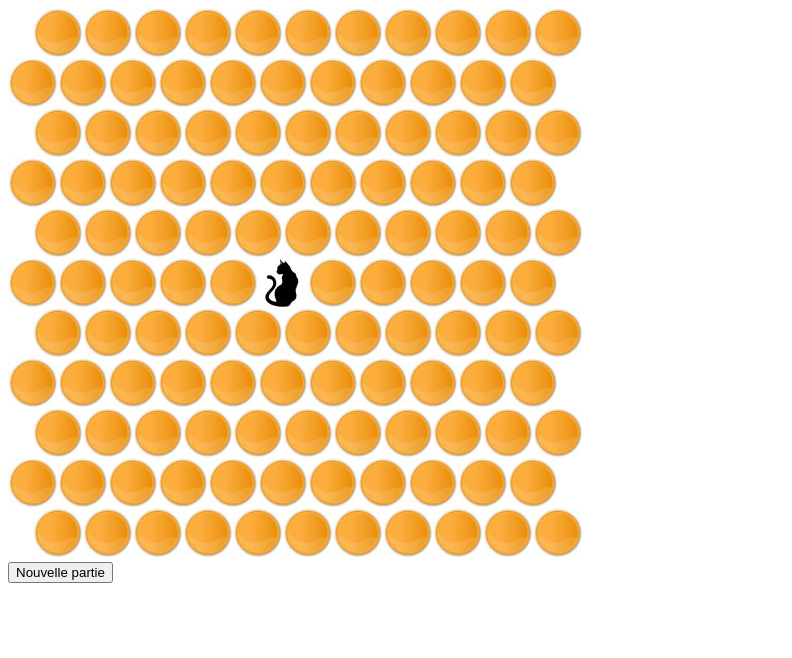
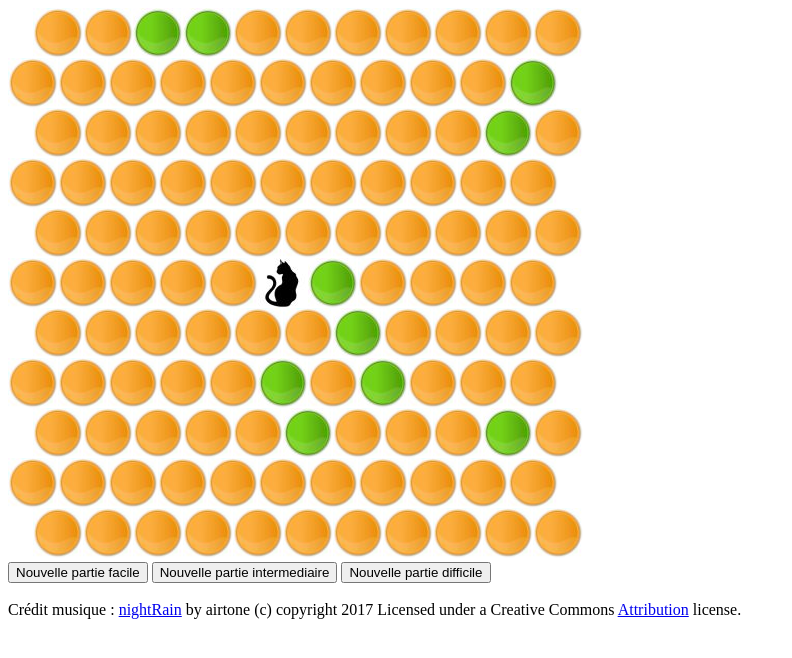
Before and after one commit to Louis-Saglio/Jeu_video, a plain HTML site: page Version2/index.html in a window 1280 px wide. Shown: the whole page, without its empty margins (0-792 px from the left). Drawn offline with Linux system fonts and the light colour scheme.

Commit message:
Ajout d'un choix de difficulté Désactivation du mode debug

```diff
--- a/Version2/dev.js
+++ b/Version2/dev.js
@@ -360,12 +360,12 @@ window.onload = function () {
 
         check_victory_or_deafet(){
             if (this.directions[this.dir_retenue] === 0){
-                console.log("victoire");
-                //this.pere.manager.victory();
+                //console.log("victoire");
+                this.pere.manager.victory();
             }
             if(this.pere.chat.is_border()){
-                console.log("défaite");
-                //this.pere.manager.game_over();
+                //console.log("défaite");
+                this.pere.manager.game_over();
             }
         }
 
@@ -389,11 +389,11 @@ window.onload = function () {
             this.analyse();
             this.pere.move_chat(this.dir_retenue);
             this.check_victory_or_deafet();
-            console.log(this.directions[this.dir_retenue]);
-            this.analyse();
-            for (var dir in this.directions){
-                this.pere.chat.find_case_by_dir(dir).print_in(arrondir(this.directions[dir]));
-            }
+            //console.log(this.directions[this.dir_retenue]);
+            // this.analyse();
+            // for (var dir in this.directions){
+            //     this.pere.chat.find_case_by_dir(dir).print_in(arrondir(this.directions[dir]));
+            // }
         }
     }
 
@@ -403,17 +403,37 @@ window.onload = function () {
         constructor(){
             this.canvas = document.getElementById("canvas");
             this.context = this.canvas.getContext("2d");
-            this.new_game = document.getElementById("new_game");
+            this.facile = document.getElementById("facile");
+            this.intermediaire = document.getElementById("intermediaire");
+            this.difficile = document.getElementById("difficile");
+            this.difficulte = 10;
             var self = this;
-            this.new_game.onclick = function () { self.play() };
+            this.facile.onclick = function () {
+                self.difficulte = 10;
+                self.play();
+            };
+            this.intermediaire.onclick = function () {
+                self.difficulte = 5;
+                self.play();
+            };
+            this.difficile.onclick = function () {
+                self.difficulte = 0;
+                self.play();
+            };
         }
 
         play(){
             var self = this;
-            var player = document.getElementById("jeu");
-            player.play();
+            var musique = document.getElementById("jeu");
+            musique.play();
             self.continue_game = true;
             self.plateau = new Plateau(this);
+            for (var i=0; i<self.difficulte; i++){
+                var a = Math.round(Math.random() * 10);
+                var b = Math.round(Math.random() * 10);
+                if (a !== 5 || b !== 5) { self.plateau.plateau[a][b].set_etat("plein") }
+                else { ( i-= 1) }
+            }
             self.ia = new IA(this.plateau);
             self.canvas.onclick = function (event) {
                 var x = event.clientX;
--- a/Version2/index.html
+++ b/Version2/index.html
@@ -7,8 +7,16 @@
     </head>
     <body>
         <canvas id="canvas" width="600" height="550"></canvas>
-        <div><button id="new_game">Nouvelle partie</button></div>
+        <div>
+            <button id="facile">Nouvelle partie facile</button>
+            <button id="intermediaire">Nouvelle partie intermediaire</button>
+            <button id="difficile">Nouvelle partie difficile</button>
+        </div>
+        <br>
         <audio id="jeu" src="musiques/airtone_-_nightRain.mp3"></audio>
-        <!--<div class="attribution-block"><a href="http://dig.ccmixter.org/files/airtone/55887">nightRain</a> by airtone (c) copyright 2017 Licensed under a Creative Commons <a href="http://creativecommons.org/licenses/by/2.5/">Attribution</a> license. </div>-->
+        <div class="attribution-block">
+            Crédit musique : <a href="http://dig.ccmixter.org/files/airtone/55887">nightRain</a>
+            by airtone (c) copyright 2017 Licensed under a Creative Commons <a href="http://creativecommons.org/licenses/by/2.5/">Attribution</a> license.
+        </div>
     </body>
 </html>
```
